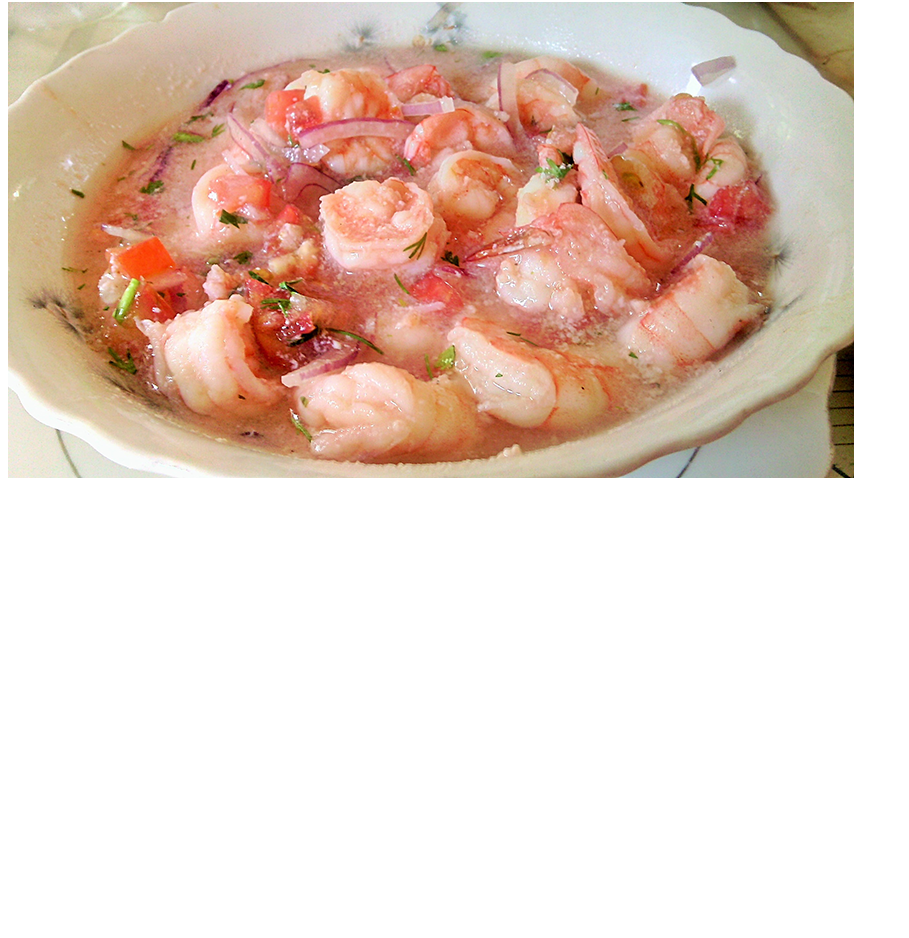
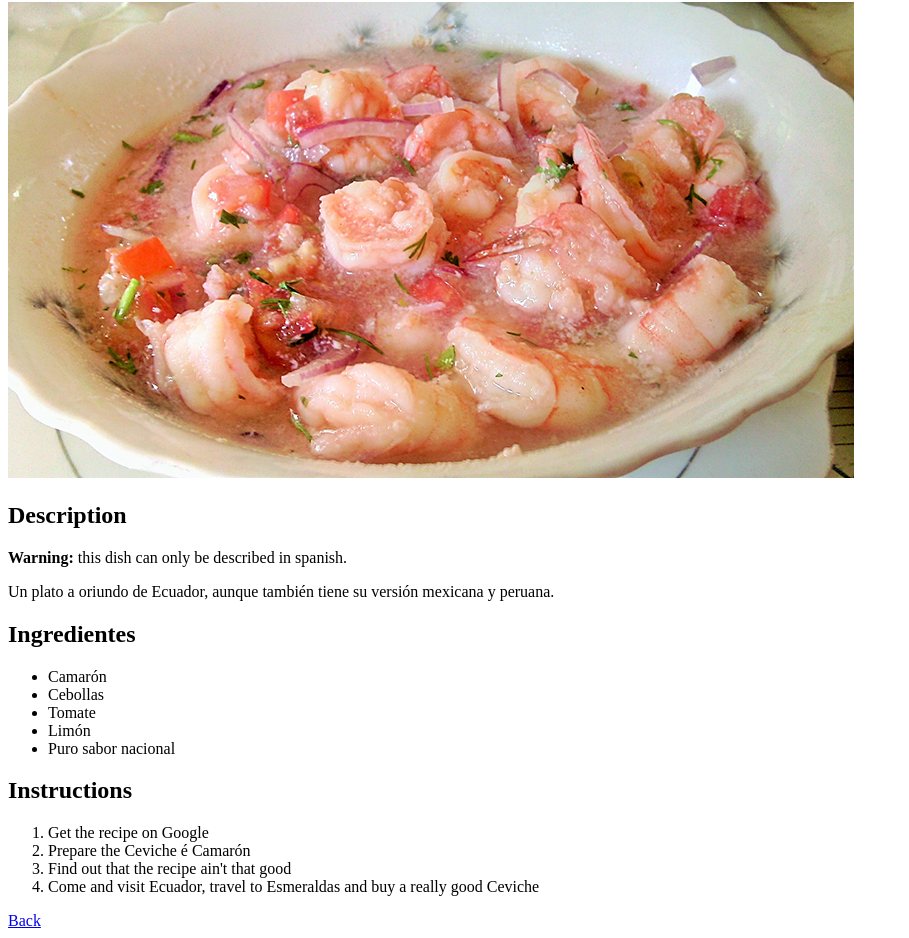
Before and after one commit to EstebanNavarrete/odin-recipes, a plain HTML site: page recipes/ceviche.html in a window 1280 px wide. Shown: the part 78-1016 px from the top of the page, without its empty margins (0-909 px from the left). Before the commit the page ends 800 px from the top, so only its background shows below. Drawn offline with Linux system fonts and the light colour scheme.

Commit message:
recipes finished

```diff
--- a/recipes/ceviche.html
+++ b/recipes/ceviche.html
@@ -7,5 +7,24 @@
 <body>
    <h1>Ceviche é Camarón</h1>
    <img src="../img/ceviche-de-camaron.png" alt="photo of finished ceviche é camarón">
+   <h2>Description</h2>
+   <p><strong>Warning:</strong> this dish can only be described in spanish.</p>
+   <p>Un plato a oriundo de Ecuador, aunque también tiene su versión mexicana y peruana.</p>
+   <h2>Ingredientes</h2>
+   <ul>
+       <li>Camarón</li>
+       <li>Cebollas</li>
+       <li>Tomate</li>
+       <li>Limón</li>
+       <li>Puro sabor nacional</li>
+   </ul>
+   <h2>Instructions</h2>
+   <ol>
+       <li>Get the recipe on Google</li>
+       <li>Prepare the Ceviche é Camarón</li>
+       <li>Find out that the recipe ain't that good</li>
+       <li>Come and visit Ecuador, travel to Esmeraldas and buy a really good Ceviche</li>
+   </ol>
+   <a href="../index.html">Back</a>
 </body>
 </html>
```
Also changed, not shown: recipes/arrozleche.html (+17 -0 lines), recipes/encebollado.html (+1 -0 lines).
